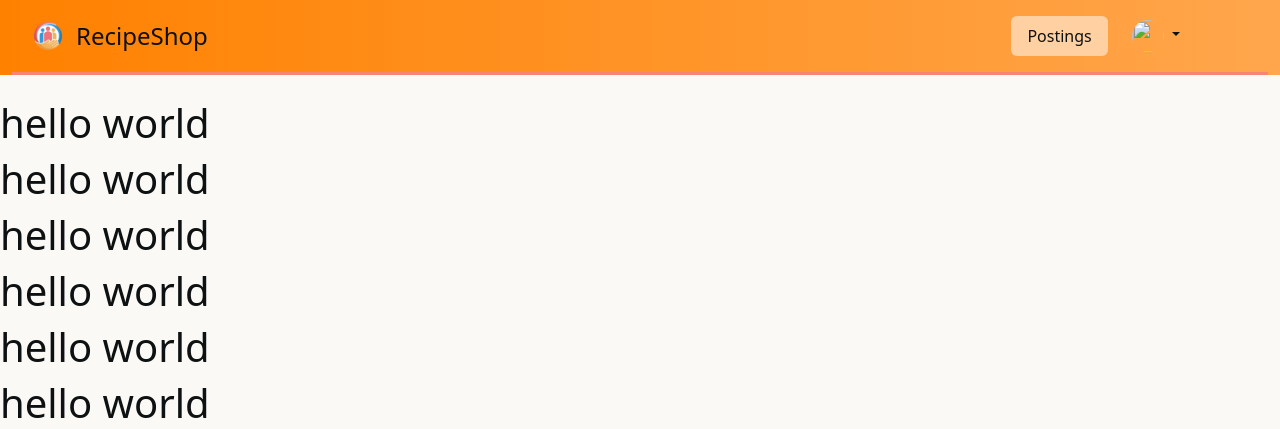
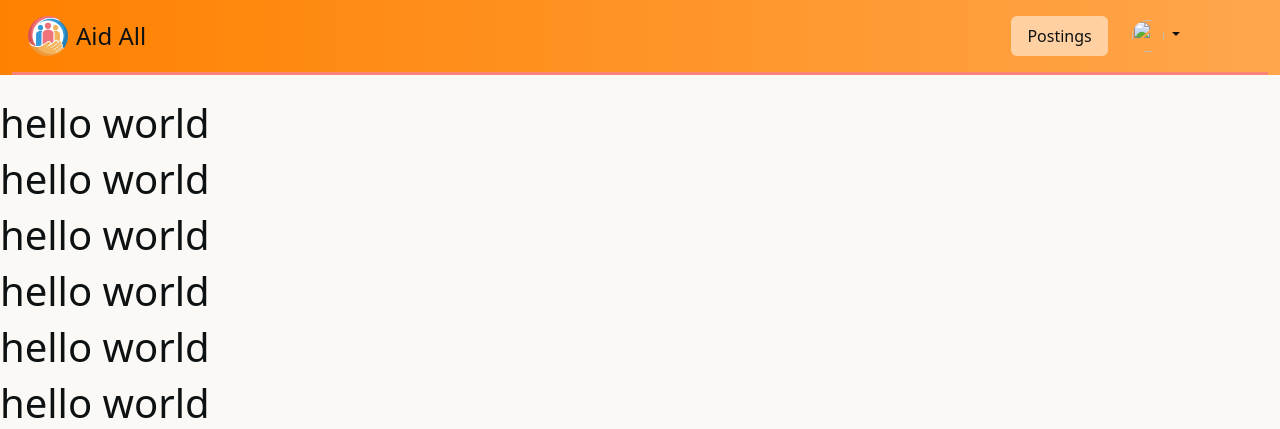
Before and after one commit to jackdkdf/AidAll, a Django app: page /posting/list in a window 1280 px wide. Shown: the top 429 px of the page. Run offline with Django 5.2, Linux system fonts and the light colour scheme; the visitor is signed in with stand-in values (Sample User, id 1); data that the repository does not hold is empty; some libraries are stand-ins or nearby versions.

Commit message:
SEXY is WORKING LEGIT THIS TIME

```diff
--- a/core/templates/core/navbar.html
+++ b/core/templates/core/navbar.html
@@ -1,7 +1,7 @@
 {% load static %}
 
 <head>
-    <title>RecipeShop</title>
+    <title>Aid Alll</title>
     {% block bscss %} {% endblock %}
 </head>
 
@@ -29,7 +29,7 @@
                     height="40"
                     src="{% static 'core/img/logo.png' %}"
                 />
-                <span class="fs-4">RecipeShop</span>
+                <span class="fs-4">Aid All</span>
             </a>
 
             <!-- Check for current active url, set active navbar item -->
@@ -59,8 +59,8 @@
                 </li>
                 <li class="nav-item">
                     <a
-                        href="{% url 'recipe-cart' %}"
-                        class="nav-link{% if url_name == 'recipe-cart' %} active"
+                        href="{% url 'Aid All-cart' %}"
+                        class="nav-link{% if url_name == 'Aid All-cart' %} active"
                         aria-current="page"
                         style="font-size: medium;{% endif %}"
                         >Cart (<span id="cart-count">0</span>)</a
@@ -91,8 +91,8 @@
                         aria-labelledby="navbarDropdownMenuLink"
                         style="border: 1px solid black"
                     >
-                        {% comment %} <a class="dropdown-item" href="{% url 'recipe-saved' %}"
-                            >Saved Recipes</a
+                        {% comment %} <a class="dropdown-item" href="{% url 'Aid All-saved' %}"
+                            >Saved Aid Alls</a
                         > {% endcomment %}
                         <a class="dropdown-item" href="#">Edit Profile</a>
                         <form
--- a/core/views.py
+++ b/core/views.py
@@ -16,7 +16,7 @@ class PostingListView(LoginRequiredMixin, ListView):
 class PostingSearchView(LoginRequiredMixin, ListView):
     model = Posting
     paginate_by = 15
-    template_name = "/core/recipe_list.html"
+    template_name = "/core/posting_list.html"
 
     def get_queryset(self):
         query = self.request.GET.get("q")
```
Also changed, not shown: core/static/core/img/logo.png, 1 other file.
